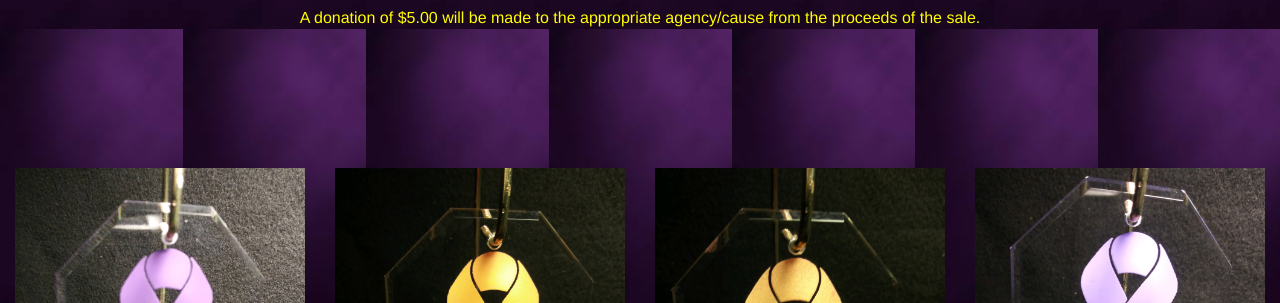
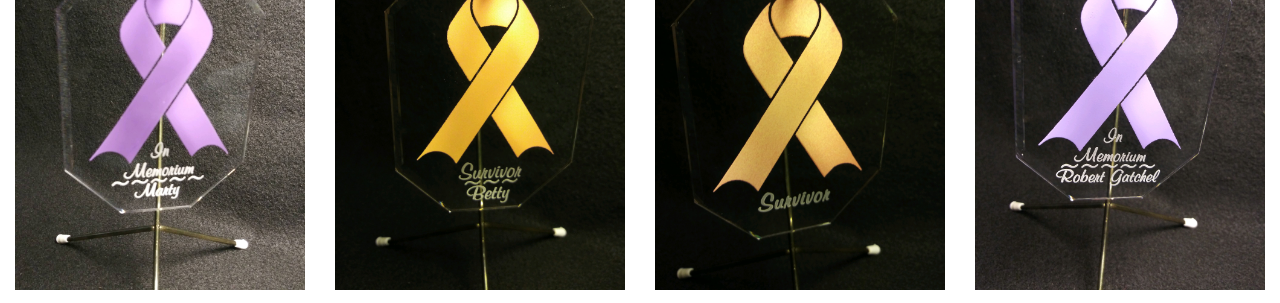
Before and after one commit to RyanGatchel/Glassique_Art, a plain HTML site: page html/Awareness_Ribbon.html in a window 1280 px wide. Shown: the part 246-549 px from the top of the page. Drawn offline with nearby package versions, Linux system fonts and the light colour scheme; files whose address does not match are found by name.

Commit message:
Update Awareness_Ribbon.html
file hierarchy

```diff
--- a/html/Awareness_Ribbon.html
+++ b/html/Awareness_Ribbon.html
@@ -2,7 +2,7 @@
 <html lang="en">
 <head>
 <!--custom css-->
-<link rel="stylesheet" type="text/css" href="E:\Sites on GitHub\GlassiqueArt\dist\css\default.css">
+<link rel="stylesheet" type="text/css" href="css\default.css">
 <title>Glassique Art</title>
 
 <meta charset="utf-8">
```
